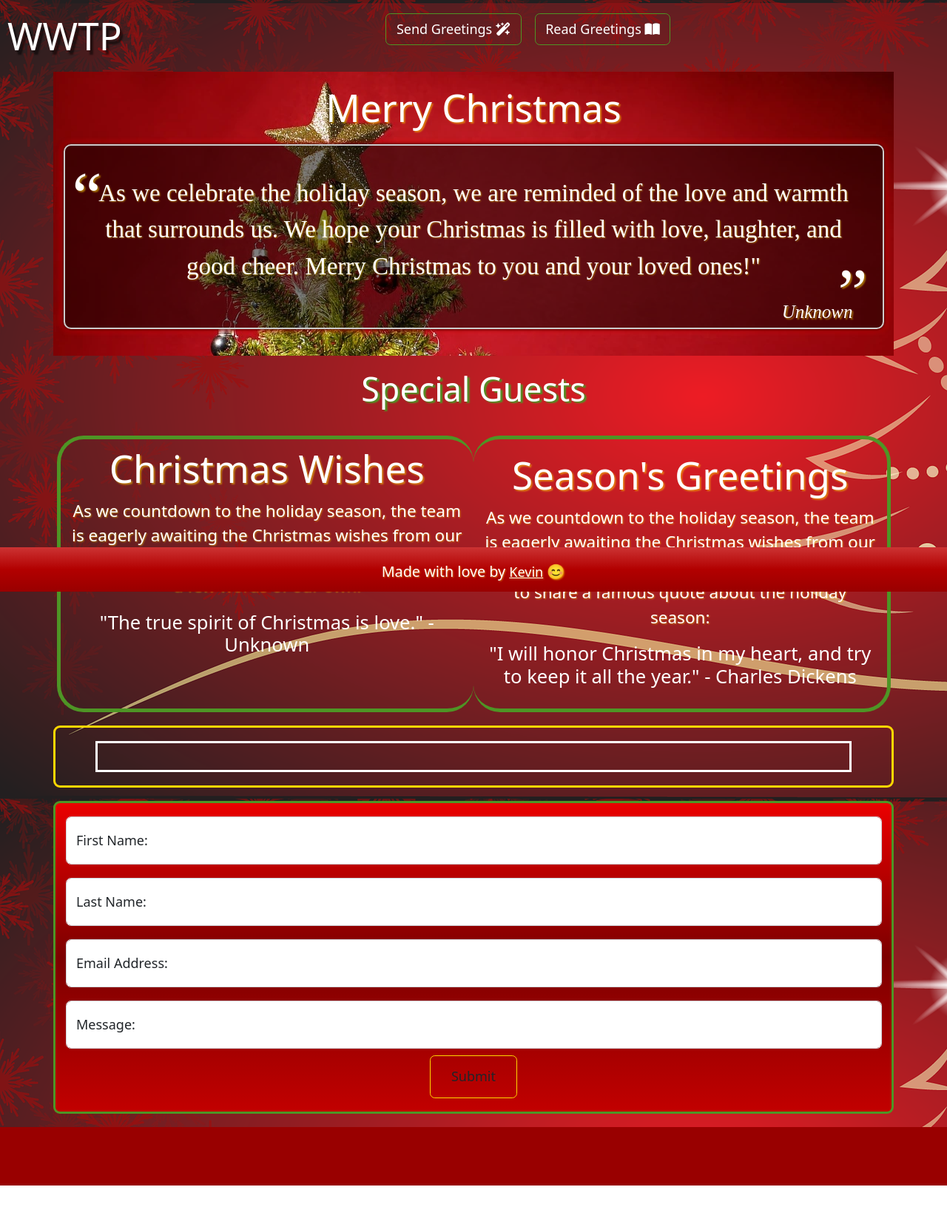
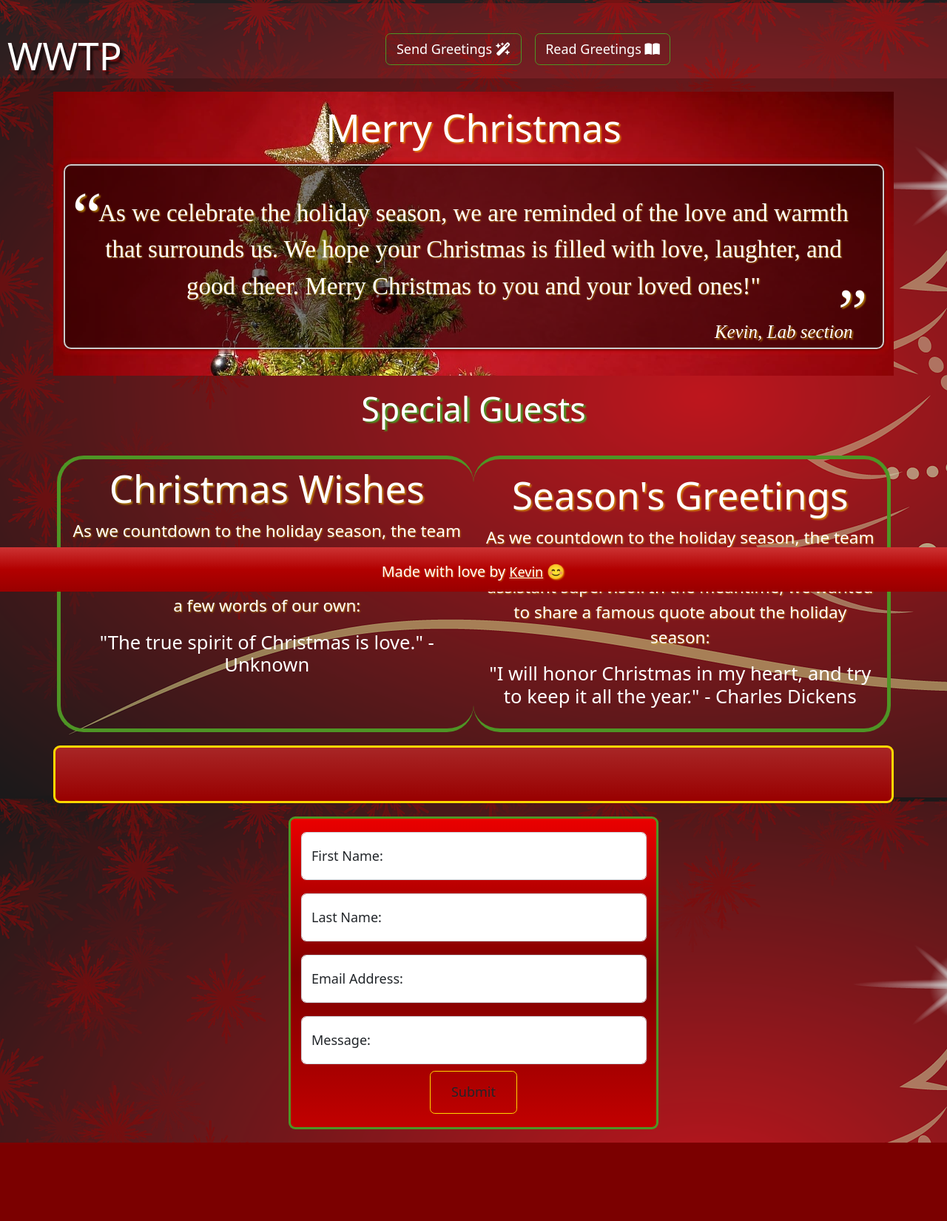
Before and after one commit to pseudo-safariac/christmas-webapp, a Flask app: page / in a window 1280 px wide. Shown: the whole page at 74% size. Before the commit the page ends 1603 px from the top, so only its background shows below. Run offline with Flask 3, Linux system fonts and the light colour scheme; parts of the project's set-up code (start-up, migrations or seed data) failed here and were passed over; some libraries are stand-ins or nearby versions; some web fonts are replaced.

Commit message:
Messed up code too.

```diff
--- a/blueprints/main/routes.py
+++ b/blueprints/main/routes.py
@@ -67,7 +67,7 @@ def index():
 
 		# Query the database for all messages
 		messages = MessageDB.query.all()
-		print(f"The table has : {len(messages)} entries")
+		print(messages, type(messages), len(messages), [_ for _ in messages], messages[0])
 
 		# Render the index template and pass in the messages as an argument
 		return render_template('index.html', messages=messages, form=form, title='Merry Christmas!')
--- a/blueprints/main/templates/index.html
+++ b/blueprints/main/templates/index.html
@@ -2,7 +2,7 @@
 {% block title %}{{ title }}{% endblock %}
 {% block style %}
 <style>
-  /* The button, not placed with CSS because of the bug */
+  /* The button */
   #btnTop {
     position: fixed; /* Fixed position */
     bottom: 20px; /* Place the button at the bottom of the page */
@@ -27,7 +27,11 @@
 {% endblock%}
 
 {% block body %}
-<div class="cover-container d-flex w-100 h-100 p-3 mx-auto flex-column">
+<button onclick="scrollToTop()" id="btnTop" title="Go to top">
+	<i class="fa-light fa-up"></i>
+</button>
+
+<div class="cover-container d-flex w-100 h-100 p-3 mx-auto flex-column" style="background-color: rgba(0, 0, 0, 0.2);">
 	<main class="px-md-5 w-70 mx-auto">
 		<div class="jumbotron" style="background-image: url(/static/img/christmas_1.webp);">
 			<div class="container text-center py-3">
@@ -38,8 +42,9 @@
 					<p  class="text-christmas">
 					  As we celebrate the holiday season, we are reminded of the love and warmth that surrounds us. We hope your Christmas is filled with love, laughter, and good cheer. Merry Christmas to you and your loved ones!"
 					</p>
-					<cite class="float-end">Unknown</cite>
-				</blockquote>
+					<cite class="float-end">Kevin, Lab section</cite>
+				  </blockquote>
+
 			</div>
 		</div>
 		<div class="py-3">
@@ -73,15 +78,15 @@
 			</div>
 
 
-			<div class="container-fluid border border-3 border-gold rounded-3 py-3 p-5 my-3">
-				<div class="bg-image container-fluid py-3 text-center text-white" style="background-image: url(/static/img/christmas_3.webp); font-size: 30px; text-shadow: 2px 2px 2px rgba(255, 215, 0, 0.5); border: 3px solid white; font-family: serif; position: relative;">
+			<div class="container-fluid border border-3 border-gold rounded-3 bg-xmas_red bg-gradient py-3 p-5 my-3">
+				<div class="bg-image container-fluid py-3 text-center text-white">
 					{% for message in messages %}
 						{{ macros.display_message(message) }}
 					{% endfor %}
 				</div>
 			  </div>
 
-			<div class="container-fluid border border-3 border-pine_green rounded-3 bg-xmas_red form-gradient">
+			<div class="container-fluid border border-3 border-pine_green rounded-3 bg-xmas_red form-gradient" style="width: 500px; margin : 0 auto">
 				<form method="POST" action="" id="form-section">
 					{{ form.hidden_tag() }}
 					{{ form.csrf_token() }}
@@ -137,6 +142,8 @@
 							{{ form.message.label(class="col-form-label", for="message") }}
 						{% endif %}
 					</div>
+
+
 					<div class="mb-3 btn btn-outline-gold text-white">
 						{{ form.submit(class='btn btn-primary') }}
 					</div>
@@ -145,9 +152,6 @@
 		</section>
 	</main>
 </div>
-<button onclick="scrollToTop()" id="btnTop" title="Go to top">
-	<i class="fa-light fa-up"></i>
-</button>
 {% endblock %}
 {% block script %}
 <script>
--- a/static/scss/main.scss
+++ b/static/scss/main.scss
@@ -27,6 +27,13 @@ $theme-colors: (
   "light-blue": $light-blue,
 ));
 
+// Style the off-canvas container element
+.offcanvas-container {
+  // Set the container to be fixed to the top and left of the page
+  position: fixed;
+  top: 0;
+  left: -300px; // Set the width of the container to 300px
+}
   // Style the footer element
 footer {
   // Set the position of the footer to fixed
@@ -90,6 +97,10 @@ p {
 // call the mixin to generate the styles
 @include header-font-sizes();
 
+body {
+  background-color: red; // set the background color of the body element to red
+}
+
 blockquote {
   position: relative; /* This is important to make the pseudo-elements absolute */
   background-color: rgba(0, 0, 0, 0.5);
@@ -142,12 +153,20 @@ textarea {
 @mixin border-flare() {
   background-color: rgba(0, 0, 0, 0.5);
   position: relative;
+<<<<<<< HEAD
   // font-size: 30px; // Causes the structure to break on smaller screen sizes
+=======
+  font-size: 30px;
+>>>>>>> parent of e62a3cf (Cleared the misshaping bug. Decorating now with SVG animations)
   color: white;
   font-family: serif;
   border: 3px solid white;
   border-radius: 10px;
+<<<<<<< HEAD
   // padding: 40px;   // Causes the structure to break on smaller screen sizes
+=======
+  padding: 40px;
+>>>>>>> parent of e62a3cf (Cleared the misshaping bug. Decorating now with SVG animations)
   box-shadow: 0 0 5px #000, 0 0 10px rgb(255, 81, 81), 0 0 10px rgb(250, 177, 177);
 }
 
--- a/templates/base.html
+++ b/templates/base.html
@@ -22,20 +22,22 @@
 	</head>
 	<body class="d-flex h-100 text-center bg-xmas_red">
 		<div class="d-flex row h-100 text-center bg-pine_green">
-		  <div class="bg-image" style="background-image: url(/static/img/christmas_2.webp); height: auto; width:auto;">
+		  <div class="bg-image" style="background-image: url(/static/img/christmas_2.webp);">
 			<header class="mb-auto">
+				<br>
 				<div>
 					<a href="#" tabindex="0">
 						<h1 class="float-md-start mb-0 text-white" style="padding: 0 10px; text-shadow: 4px 6px 2px rgba(0,0,0,0.5);">WWTP</h1>
-					</a>
-					<div class="d-flex justify-content-center mt-3 mx-2">
+					  </a>
+					  <div class="d-flex justify-content-center mt-3 mx-2">
 						<a class="btn btn-outline-pine_green text-white" href="#form-section" role="button">
-							Send Greetings <i class="fa-solid fa-wand-magic-sparkles"></i>
+						  Send Greetings <i class="fa-solid fa-wand-magic-sparkles"></i>
 						</a>
 						<a class="btn btn-outline-pine_green text-white mx-3" href="#read-greetings" role="button">
 							Read Greetings <i class="fa-solid fa-book-open"></i>
 						</a>
-					</div>
+					  </div>
+
 				</div>
 			</header>
 			{% block body %}{% endblock %}
--- a/templates/macros.html
+++ b/templates/macros.html
@@ -32,10 +32,14 @@
 
 
 {% macro display_message(message) %}
-<div class="border rounded p-4 mb-4 border-flare">
-  <p>{{ message.message }}</p>
-  <p class="float-end text-sm" style="font-size: 12px;">
-    {{ message.name }} <span>({{ message.timestamp }})</span>
-  </p>
-</div>
+  <div class="container-fluid border border-3 border-gold rounded-3 bg-xmas_red bg-gradient py-3 p-5 my-3">
+    <div class="container-fluid py-3 text-center text-white">
+      <div class="border rounded p-4 mb-4 border-flare" style="font-size: 14px;">
+        <p class="font-weight-bold">{{ message.message }}</p>
+        <p class="float-end text-sm" style="font-size: 12px;">
+          {{ message.name }} <span>({{ message.timestamp }})</span>
+        </p>
+      </div>
+    </div>
+  </div>
 {% endmacro %}
```
Also changed, not shown: static/css/main.min.css, 1 other file.
